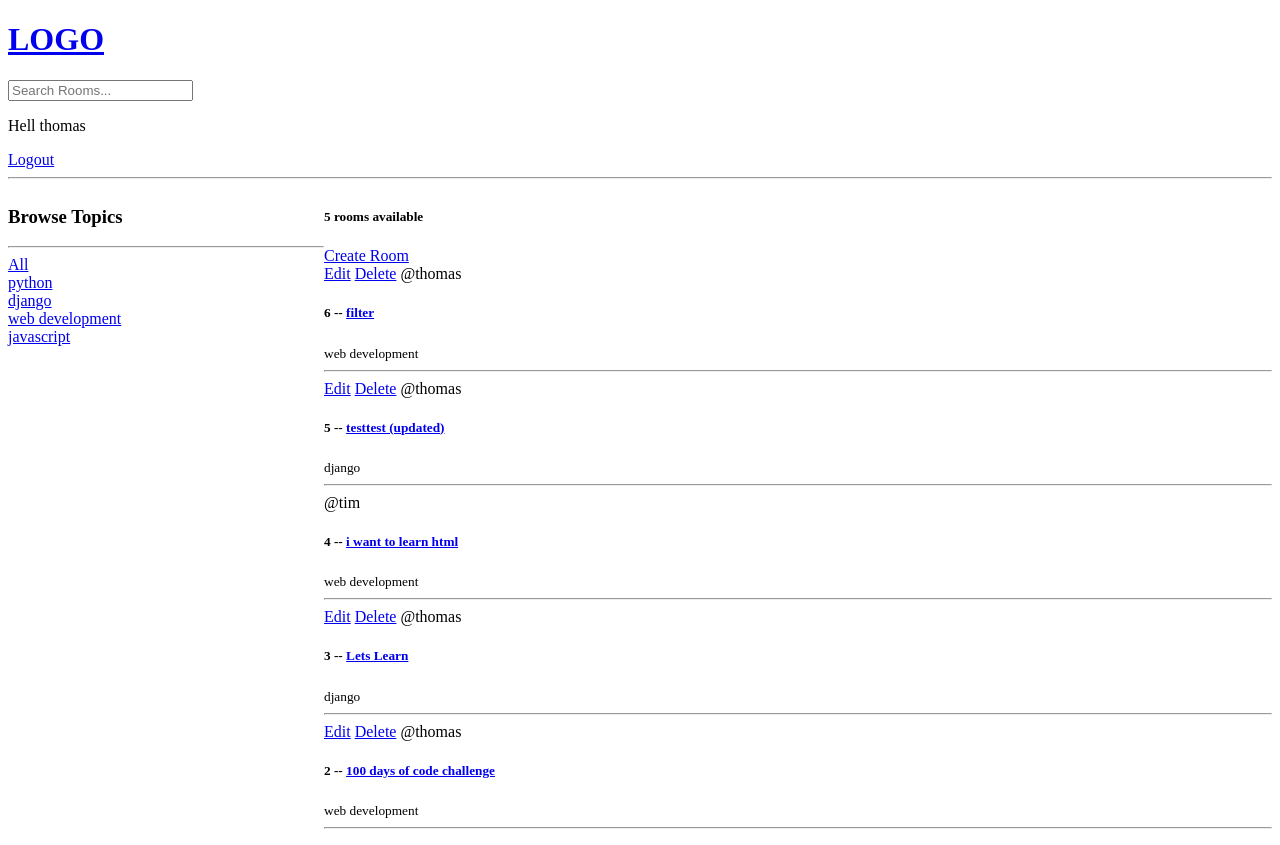
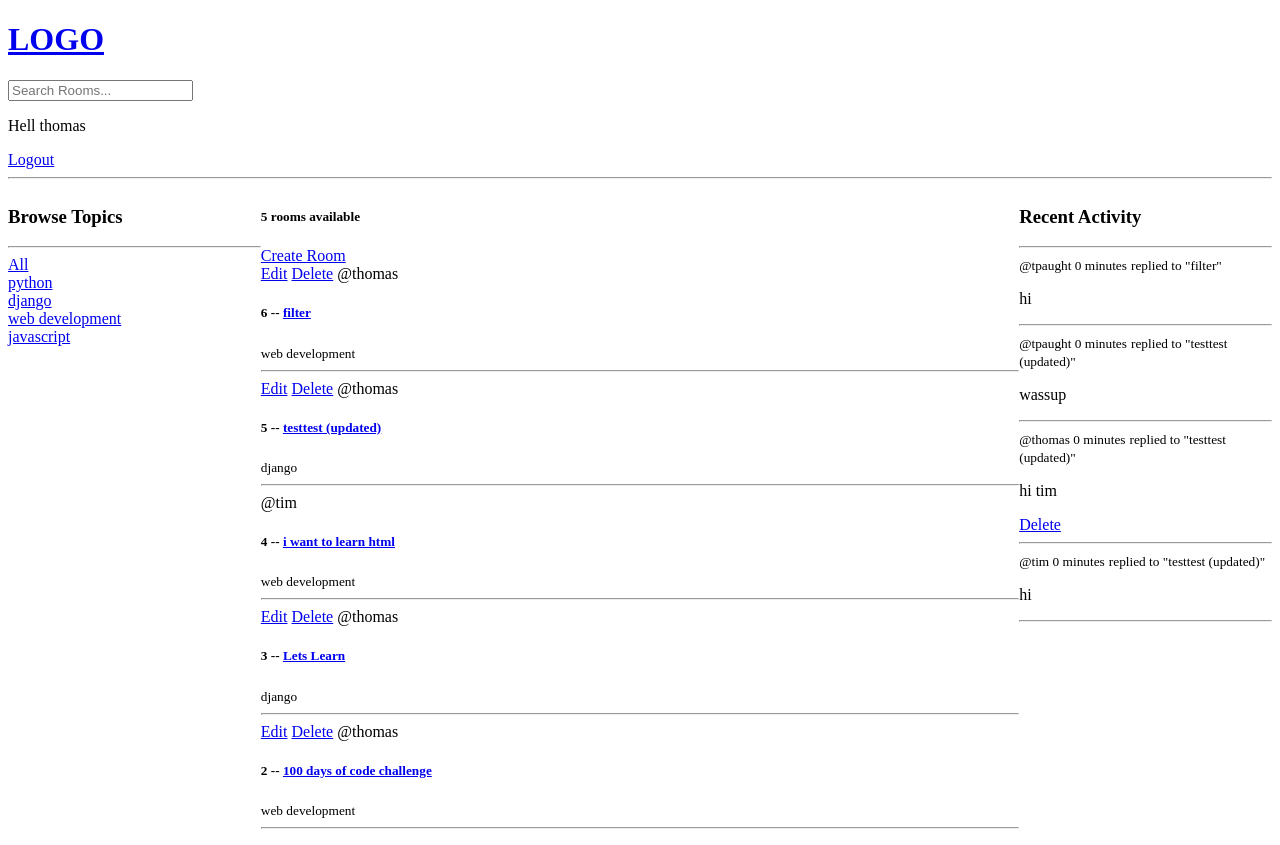
Before and after one commit to twpowel/ITSC-3155-django-course, a Django app: page / in a window 1280 px wide. Run offline with Django 5.2, Linux system fonts and the light colour scheme; a user stored in the database is signed in; data comes from the database, SQL or seed files in the repository; both versions use the stored data as it was after the commit.

Commit message:
activity feed

```diff
--- a/base/models.py
+++ b/base/models.py
@@ -31,5 +31,8 @@ class Message(models.Model):
     updated = models.DateTimeField(auto_now=True)
     created =  models.DateTimeField(auto_now_add=True)
 
+    class Meta:
+        ordering = ['-updated', '-created']
+
     def __str__(self):
         return self.body
--- /dev/null
+++ b/base/templates/base/activity_component.html
@@ -0,0 +1,15 @@
+<h3>Recent Activity</h3>
+<hr>
+{% for message in room_messages %}
+    <div>
+        <small>@{{message.user}} {{message.created|timesince}}</small>
+        <small>replied to "{{message.room}}"</small>
+
+        <p>{{message}}</p>
+
+        {% if request.user == message.user %}
+        <a href="{% url 'delete-message' message.id %}">Delete</a>
+        {% endif %}
+        <hr>
+    </div>
+{% endfor %}
--- /dev/null
+++ b/base/templates/base/feed_component.html
@@ -0,0 +1,15 @@
+<div>
+    {% for room in rooms %}
+        <div>
+            {% if request.user == room.host %}
+            <a href="{% url 'update-room' room.id %}">Edit</a>
+            <a href="{% url 'delete-room' room.id %}">Delete</a>
+            {% endif %}
+            <span>@{{room.host.username}}</span>
+            <h5>{{room.id}} -- <a href="{% url 'room' room.id %}">{{room.name}}</a></h5>
+            <small>{{room.topic.name}}</small>
+            <hr>
+        </div>
+
+    {% endfor %}
+</div>
--- a/base/templates/base/home.html
+++ b/base/templates/base/home.html
@@ -6,44 +6,24 @@
 <style>
     .home-container{
         display: grid;
-        grid-template-columns: 1fr 3fr;
+        grid-template-columns: 1fr 3fr 1fr;
     }
 </style>
 
 <div class="home-container">
 
     <div>
-        <h3>Browse Topics</h3>
-        <hr/>
-
-        <div>
-            <a href="{% url 'home' %}">All</a>
-        </div>
-        {% for topic in topics %}
-            <div>
-                <a href="{% url 'home' %}?q={{topic.name}}">{{topic.name}}</a>
-            </div>
-        {% endfor %}
+        {% include 'base/topics_component.html' %}
     </div>
 
     <div>
         <h5>{{room_count}} rooms available</h5>
-    <a href="{% url 'create-room' %}">Create Room</a>
+        <a href="{% url 'create-room' %}">Create Room</a>
+        {% include 'base/feed_component.html' %}
+    </div>
+
     <div>
-        {% for room in rooms %}
-            <div>
-                {% if request.user == room.host %}
-                <a href="{% url 'update-room' room.id %}">Edit</a>
-                <a href="{% url 'delete-room' room.id %}">Delete</a>
-                {% endif %}
-                <span>@{{room.host.username}}</span>
-                <h5>{{room.id}} -- <a href="{% url 'room' room.id %}">{{room.name}}</a></h5>
-                <small>{{room.topic.name}}</small>
-                <hr>
-            </div>
-
-        {% endfor %}
-    </div>
+        {% include 'base/activity_component.html' %}
     </div>
 </div>
 {% endblock %}
--- /dev/null
+++ b/base/templates/base/topics_component.html
@@ -0,0 +1,11 @@
+<h3>Browse Topics</h3>
+<hr/>
+
+<div>
+    <a href="{% url 'home' %}">All</a>
+</div>
+{% for topic in topics %}
+    <div>
+        <a href="{% url 'home' %}?q={{topic.name}}">{{topic.name}}</a>
+    </div>
+{% endfor %}
--- a/base/views.py
+++ b/base/views.py
@@ -70,8 +70,9 @@ def home(request):
 
     topics = Topic.objects.all()
     room_count = rooms.count()
+    room_messages = Message.objects.filter(Q(room__topic__name__icontains=q))
 
-    context = {'rooms': rooms, 'topics': topics, 'room_count': room_count}
+    context = {'rooms': rooms, 'topics': topics, 'room_count': room_count, 'room_messages':room_messages}
     return render(request, 'base/home.html', context)
 
 def room(request, pk):
```
Also changed, not shown: db.sqlite3.
